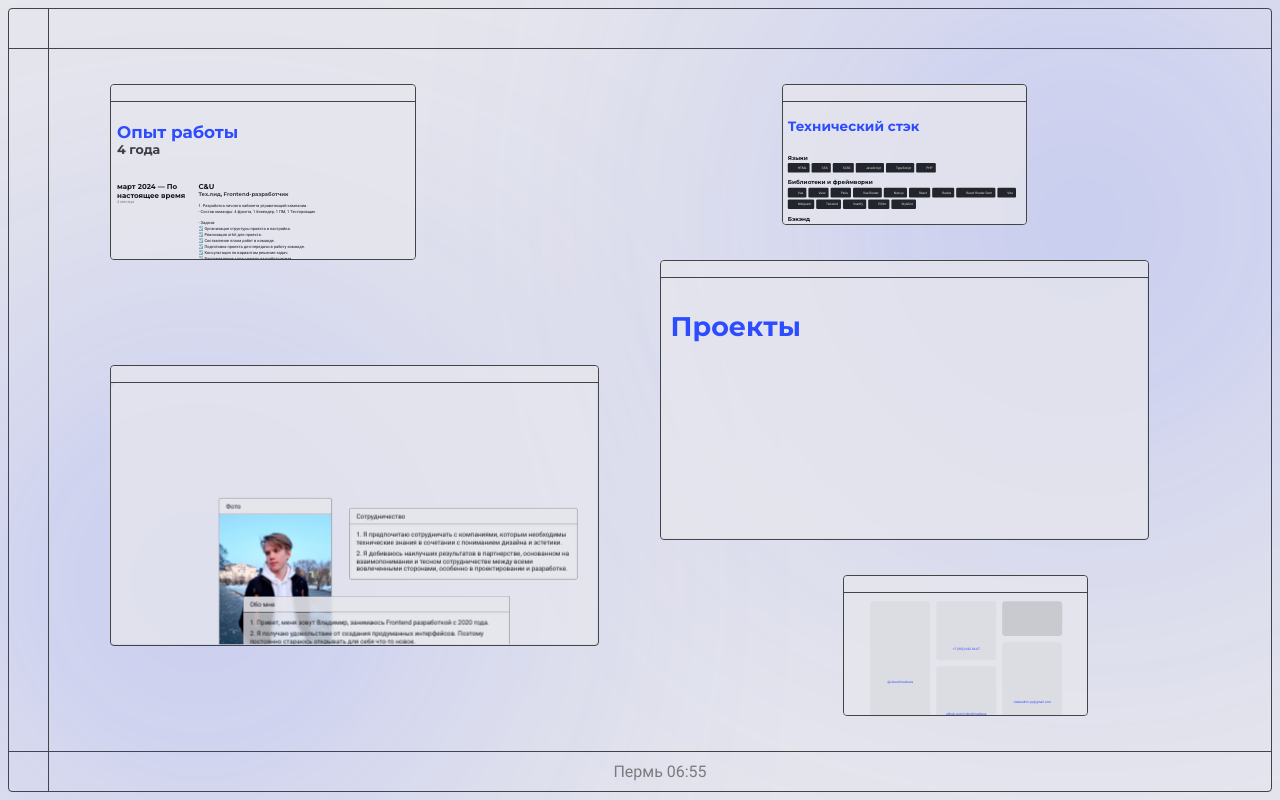
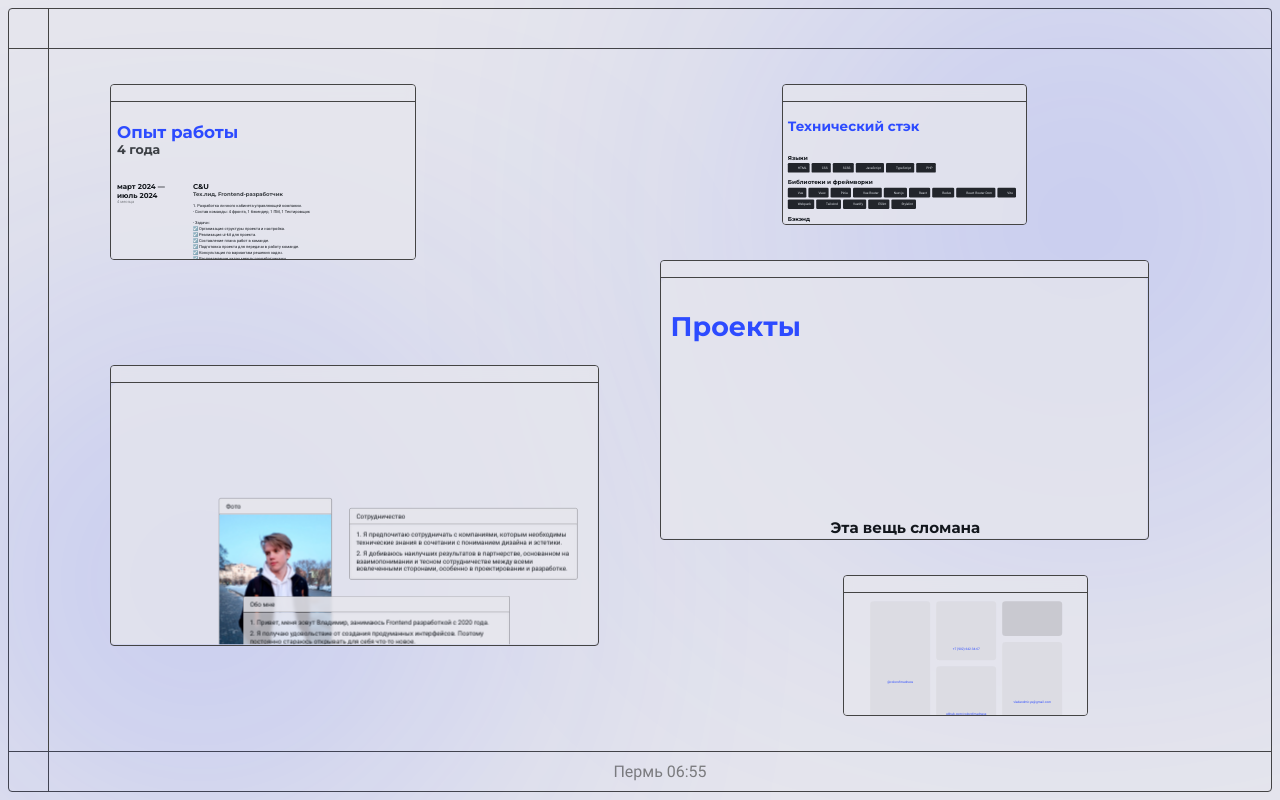
Before and after one commit to colorofmadness/resume, a Vue app: page / in a window 1280 px wide. Built offline with nearby package versions, Linux system fonts and the light colour scheme.

Commit message:
add project broken

```diff
--- a/src/components/experience-block/const.ts
+++ b/src/components/experience-block/const.ts
@@ -19,7 +19,8 @@ export const RESUME_LIST: Resume[] = [
   {
     company: 'C&U',
     date: {
-      start: new Date('3/1/24')
+      start: new Date('3/1/24'),
+      end: new Date('7/1/24')
     },
     role: 'Тех.лид, Frontend-разработчик',
     about: [
--- a/src/components/projects-block/projects-block.scss
+++ b/src/components/projects-block/projects-block.scss
@@ -0,0 +1,13 @@
+.project-broken {
+  display: flex;
+  justify-content: center;
+  align-items: center;
+  flex-direction: column;
+  gap: 35px;
+  height: 100%;
+}
+
+.container {
+  height: 100%;
+  overflow: hidden;
+}
--- a/src/components/projects-block/projects-block.vue
+++ b/src/components/projects-block/projects-block.vue
@@ -1,11 +1,15 @@
 <template>
   <div class="container">
     <v-title>Проекты</v-title>
+    <div class="project-broken">
+      <v-icon :height="350" :width="555" name="project/broken" />
+      <v-title is="h3" color="text">Эта вещь сломана</v-title>
+    </div>
   </div>
 </template>
 
 <script lang="ts" setup>
-import { VTitle } from '@components/ui';
+import { VIcon, VTitle } from '@components/ui';
 </script>
 
 <style lang="scss" scoped src="./projects-block.scss" />
```
Also changed, not shown: src/assets/icons/project/broken.svg (added).
